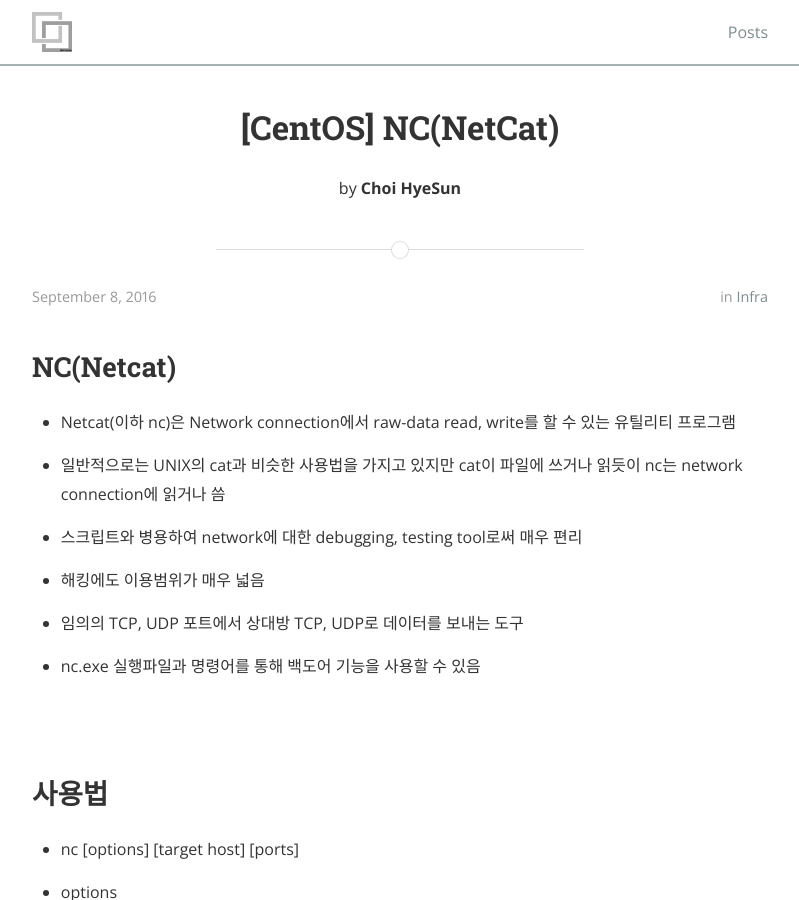
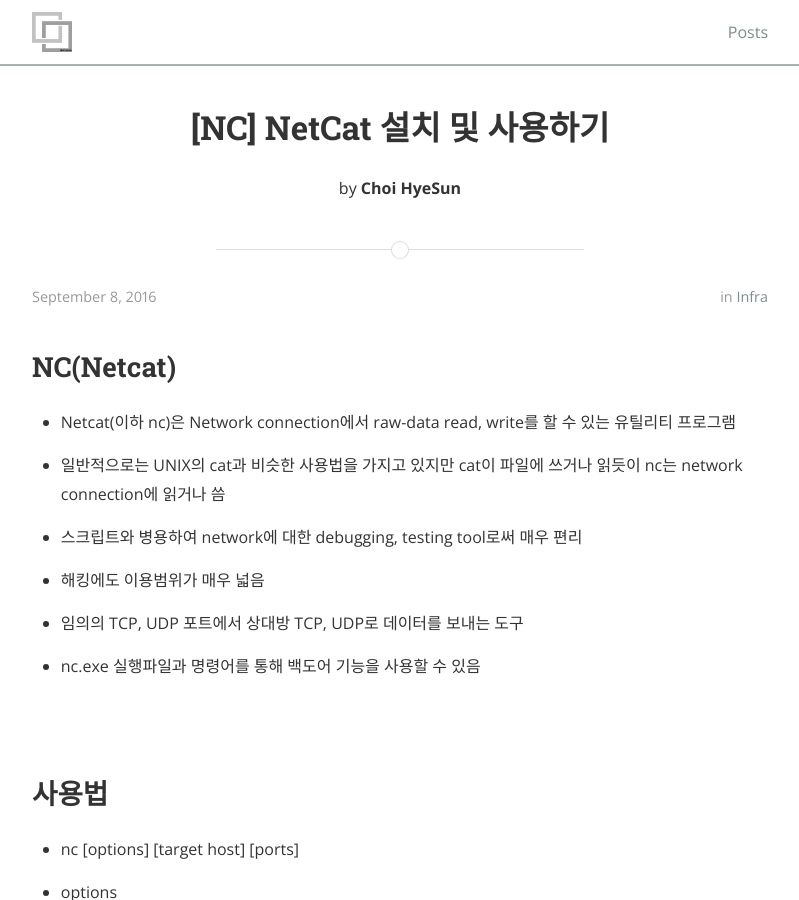
Before and after one commit to gptjs409/gptjs409.github.io, a Jekyll site: the page built from _posts/infra/2016-09-08-nc.md, in a window 1280 px wide and 900 px high. Shown: the whole window, without its empty margins (240-1039 px from the left). Built offline with Jekyll 4.4.1, drawn with Linux system fonts in a browser that asks for light colours; nearby versions of some CDN libraries.

Commit message:
Update 2016-09-08-nc.md

```diff
--- a/_posts/infra/2016-09-08-nc.md
+++ b/_posts/infra/2016-09-08-nc.md
@@ -1,6 +1,6 @@
 ---
 layout: post
-title:  "[CentOS] NC(NetCat)"
+title:  "[NC] NetCat 설치 및 사용하기"
 date:   2016-09-08 19:23:13
 author: Choi HyeSun
 categories: infra
```
